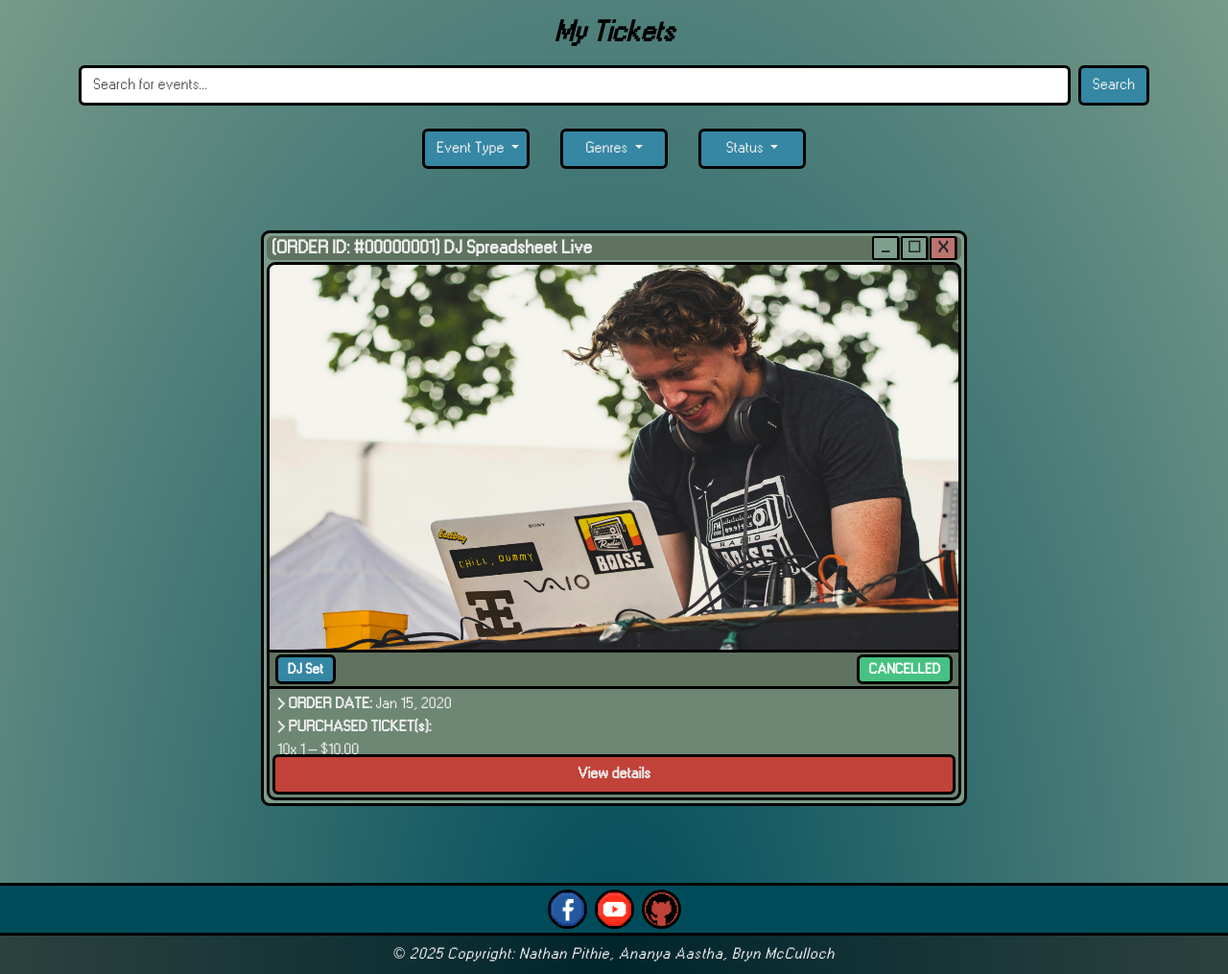
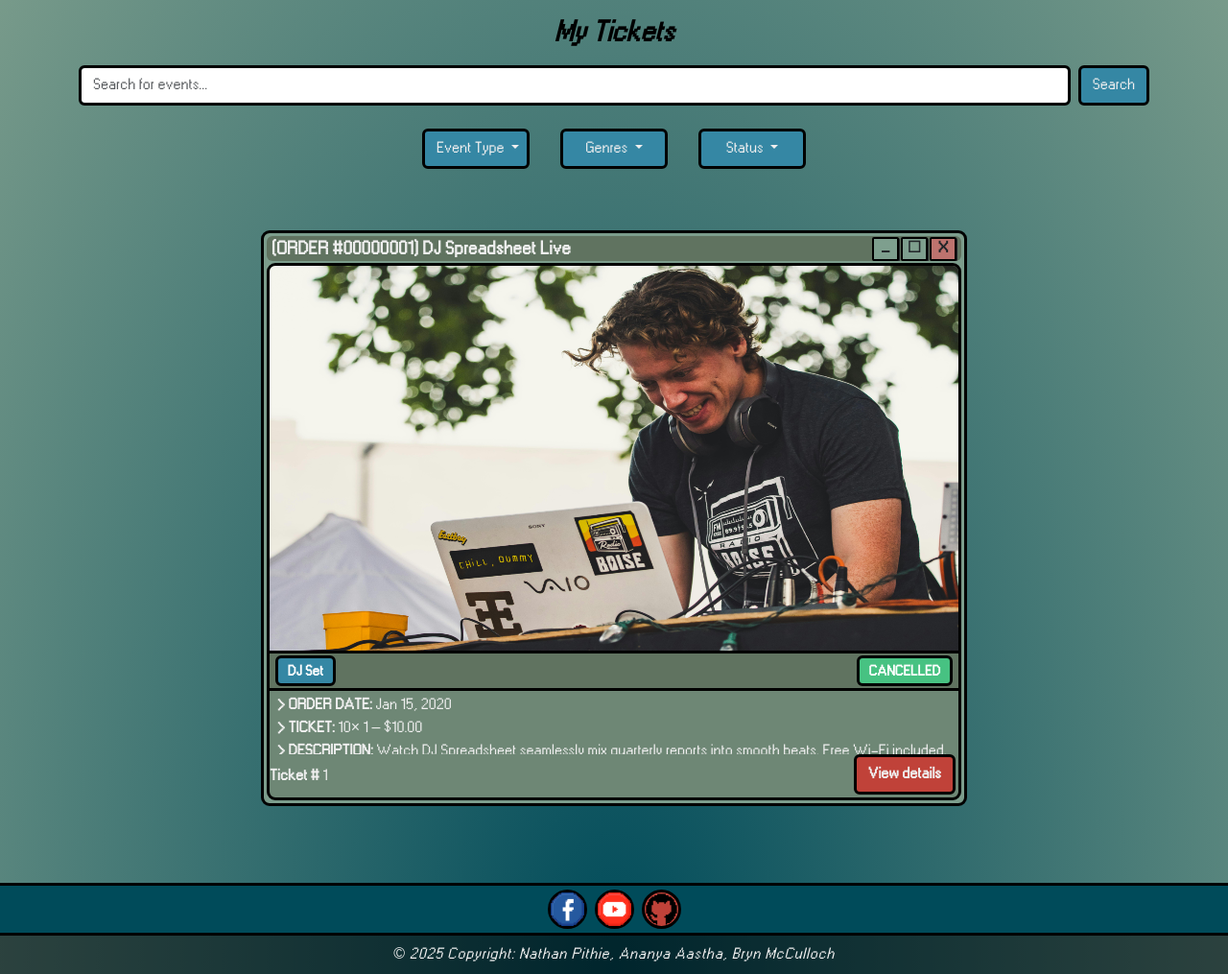
Before and after one commit to RedNate22/IAB207_A2_Group49, a Flask app: page /user/mytickets in a window 1280 px wide. Shown: the part 79-1094 px from the top of the page at 96% size. Run offline with Flask 3, Linux system fonts and the light colour scheme; a user stored in the database is signed in; tables that the repository leaves empty hold one stand-in row (values such as "Sample post"); some libraries are stand-ins or nearby versions.

Commit message:
feat(user): implement dynamic ticket rendering on My Tickets page

```diff
--- a/club95/templates/user/mytickets.html
+++ b/club95/templates/user/mytickets.html
@@ -15,16 +15,20 @@
         <div class="container" id="my-tickets-page-container">
             <div class="row justify-content-center gy-4">
 
+                {# Loop through each order belonging to the logged-in user #}
                 {% for order in orders %}
-                    {% set primary_item = order.line_items[0] if order.line_items else None %}
-                    {% set event = primary_item.ticket.event if primary_item and primary_item.ticket else None %}
+
+                    {# Nested loop for each ticket/line item in the order #}
+                    {% for line_item in order.line_items %}
+                        {% set ticket = line_item.ticket %}
+                        {% set event = ticket.event if ticket else None %}
 
                         <div class="col-12 col-lg-8 d-flex">
-                        <div class="window" id="order-{{ order.id }}">
+                            <div class="window" id="order-{{ order.id }}-li-{{ line_item.id }}">
                                 <div class="title-bar">
                                     <span class="window-title">
-                                    (ORDER ID: #{{ '%08d' % order.id }})
-                                    {{ event.title if event else 'Event Details' }}
+                                        (ORDER #{{ '%08d' % order.id }})
+                                        {{ event.title if event else 'Event' }}
                                     </span>
                                     <div class="window-controls">
                                         <button type="button" class="btn">_</button>
@@ -40,24 +44,23 @@
                                         alt="{{ event.title if event else 'Event poster' }}"
                                     />
                                     <section class="window-tags">
-                                    {% set event_type_label = (event.event_type.typeName if event and event.event_type else 'Event') %}
-                                    <span class="badge" id="event-type">{{ event_type_label }}</span>
-                                    <span class="badge" id="event-status-open">{{ event.status if event and event.status else 'OPEN' }}</span>
+                                        <span class="badge" id="event-type">
+                                            {{ event.event_type.typeName if event and event.event_type else 'Event' }}
+                                        </span>
+                                        <span class="badge" id="event-status-open">{{ event.status or 'OPEN' }}</span>
                                     </section>
+
                                     <p class="sub-window-content">
                                         <strong>> ORDER DATE:</strong>
-                                    {{ order.order_date.strftime('%b %d, %Y') if order.order_date else 'Pending' }}
-                                    <br />
-                                    <strong>> PURCHASED TICKET(s):</strong>
-                                    <br />
-                                    {% for line_item in order.line_items %}
-                                        {{ line_item.quantity }}x {{ line_item.ticket.ticketTier }} – ${{ '%.2f'|format(line_item.price_at_purchase) }}
-                                        <br />
-                                    {% endfor %}
-                                    <br />
+                                        {{ order.order_date.strftime('%b %d, %Y') if order.order_date else 'Pending' }}<br/>
+
+                                        <strong>> TICKET:</strong>
+                                        {{ line_item.quantity }}× {{ ticket.ticketTier if ticket and ticket.ticketTier else 'General' }}
+                                        – ${{ '%.2f'|format(line_item.price_at_purchase) }}<br/>
+
                                         <strong>> DESCRIPTION:</strong>
-                                    {{ event.description if event and event.description else 'No description available.' }}
-                                    <br /><br />
+                                        {{ event.description if event and event.description else 'No description available.' }}<br/><br/>
+
                                         <strong>> ARTIST LINEUP:</strong>
                                         {% if event and event.artist_links %}
                                             {% for link in event.artist_links %}
@@ -67,19 +70,15 @@
                                             {% for artist in event.artists %}
                                                 {{ artist.artistName }}{% if not loop.last %}, {% endif %}
                                             {% endfor %}
-                                    {% else %}
-                                        Not available
-                                    {% endif %}
-                                    <br />
+                                        {% else %}Not available{% endif %}<br/>
+
                                         <strong>> VENUE:</strong>
-                                    {{ event.venue.location if event and event.venue else 'TBA' }}
-                                    <br />
+                                        {{ event.venue.location if event and event.venue else 'TBA' }}<br/>
                                         <strong>> DATE:</strong>
-                                    {{ event.date if event and event.date else 'TBA' }}
-                                    <br />
+                                        {{ event.date if event and event.date else 'TBA' }}<br/>
                                         <strong>> TIME:</strong>
-                                    {{ event.start_time if event and event.start_time else 'TBA' }}{% if event and event.end_time %}-{{ event.end_time }}{% endif %}
-                                    <br />
+                                        {{ event.start_time if event and event.start_time else 'TBA' }}{% if event and event.end_time %}-{{ event.end_time }}{% endif %}<br/>
+
                                         <strong>> GENRES:</strong>
                                         {% if event and event.genres %}
                                             {% for genre in event.genres %}
@@ -89,17 +88,20 @@
                                             <span>N/A</span>
                                         {% endif %}
                                     </p>
-                                <a
-                                    class="btn"
-                                    id="view-details-btn"
-                                    href="{{ url_for('events_bp.eventdetails', event_id=event.id) if event else '#!' }}"
-                                >
+
+                                    <div class="d-flex align-items-center justify-content-between">
+                                        <div><strong>Ticket #</strong> {{ ticket.id if ticket else '—' }}</div>
+                                        <a class="btn" id="view-details-btn"
+                                           href="{{ url_for('events_bp.eventdetails', event_id=event.id) if event else '#!' }}">
                                             View details
                                         </a>
                                     </div>
                                 </div>
                             </div>
+                        </div>
+                    {% endfor %}
                 {% else %}
+                    {# Message shown when there are no orders to display #}
                     <div class="col-12 col-lg-8 d-flex">
                         <div class="window" id="no-orders-window">
                             <div class="title-bar">
```
Lines whose indentation alone changed are shown as unchanged.
